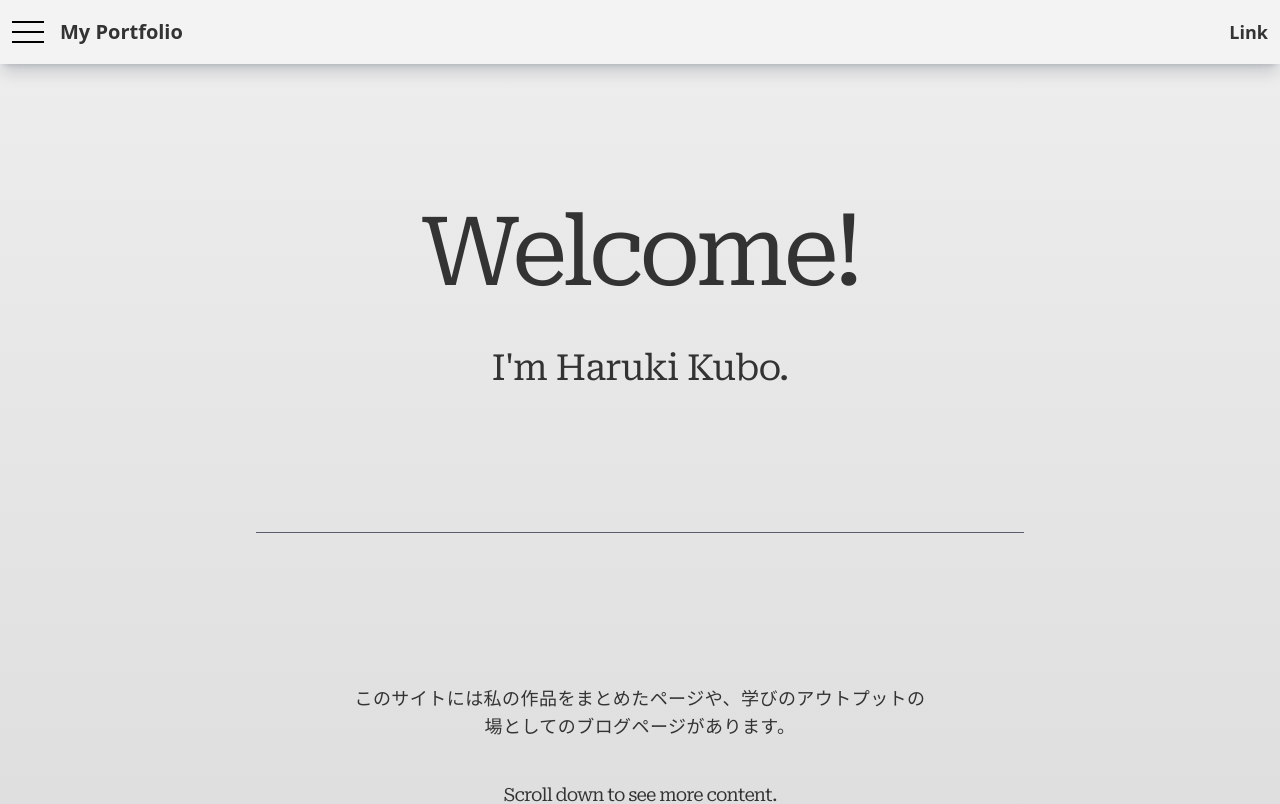
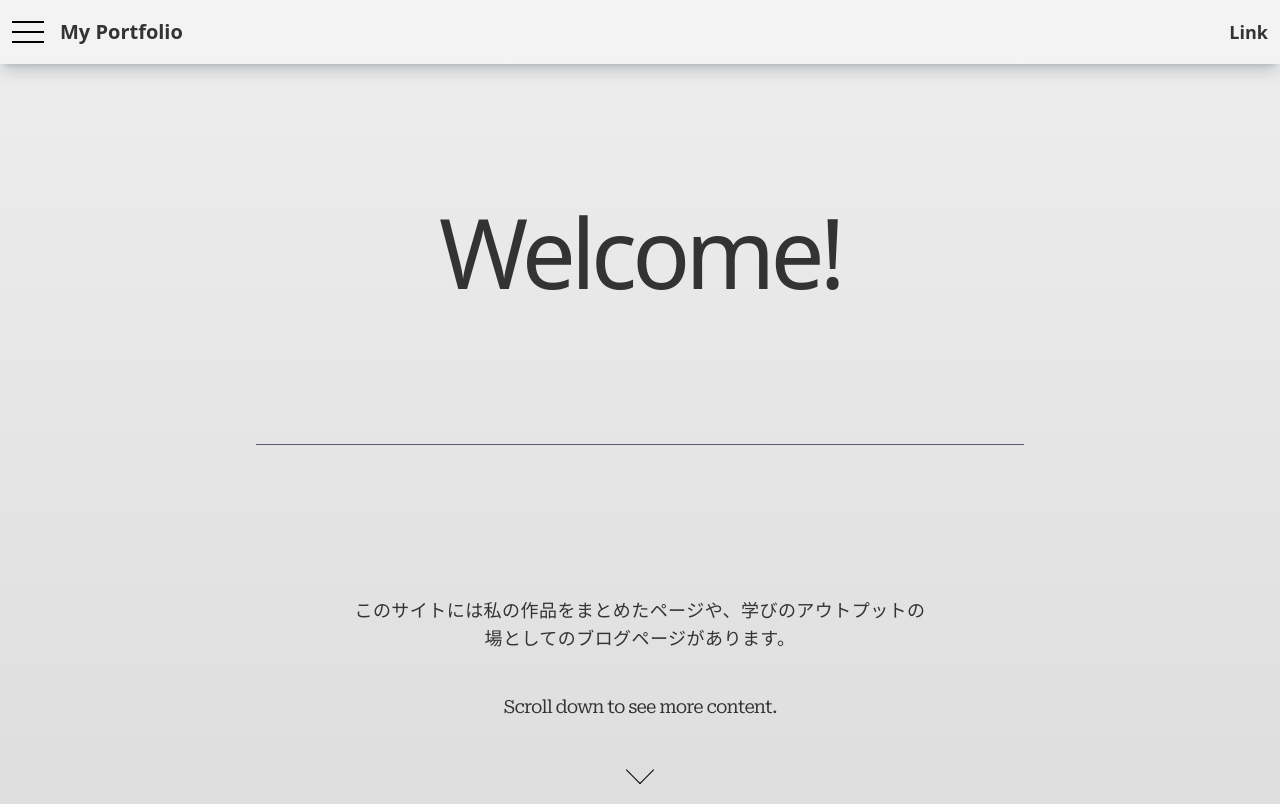
Before and after one commit to haruki26/react-next-portfolio, a Next.js app: page / in a window 1280 px wide. Shown: the top 804 px of the page. Built offline with nearby package versions, Linux system fonts and the light colour scheme.

Commit message:
heroでsubtitleからdescribeに変更

```diff
--- a/src/components/Hero/index.tsx
+++ b/src/components/Hero/index.tsx
@@ -3,25 +3,25 @@ import { cn } from "@/libs/utils";
 
 type Props = {
     children: React.ReactNode;
-    subTitle?: string | null;
+    describe?: string | null;
 }
 
 const Hero: React.FC<Props> = ({
     children,
-    subTitle = null,
+    describe = null,
 }) => {
     return (
         <div className={cn(
-            "text-center pt-10 pb-12 w-full flex flex-col gap-7 items-center font-roboto font-light tracking-tighter",
+            "text-center pt-10 pb-12 w-full flex flex-col gap-7 items-center",
             "after:block after:mt-12 after:mx-auto after:h-px after:w-full after:bg-slate-800/70",
             "after:animate-scale-in-center after:max-w-screen-md",
             "sm:pt-24 sm:pb-28 sm:gap-12 sm:after:mt-24",
             "dark:after:bg-yellow-400/50",
         )}>
             {children}
-            {subTitle && (
-                <span className="text-xl animate-fade-in-bottom sm:text-4xl">
-                    {subTitle}
+            {describe && (
+                <span className="font-mplus text-xl animate-fade-in-bottom sm:text-4xl">
+                    {describe}
                 </span>
             )}
         </div>
```
